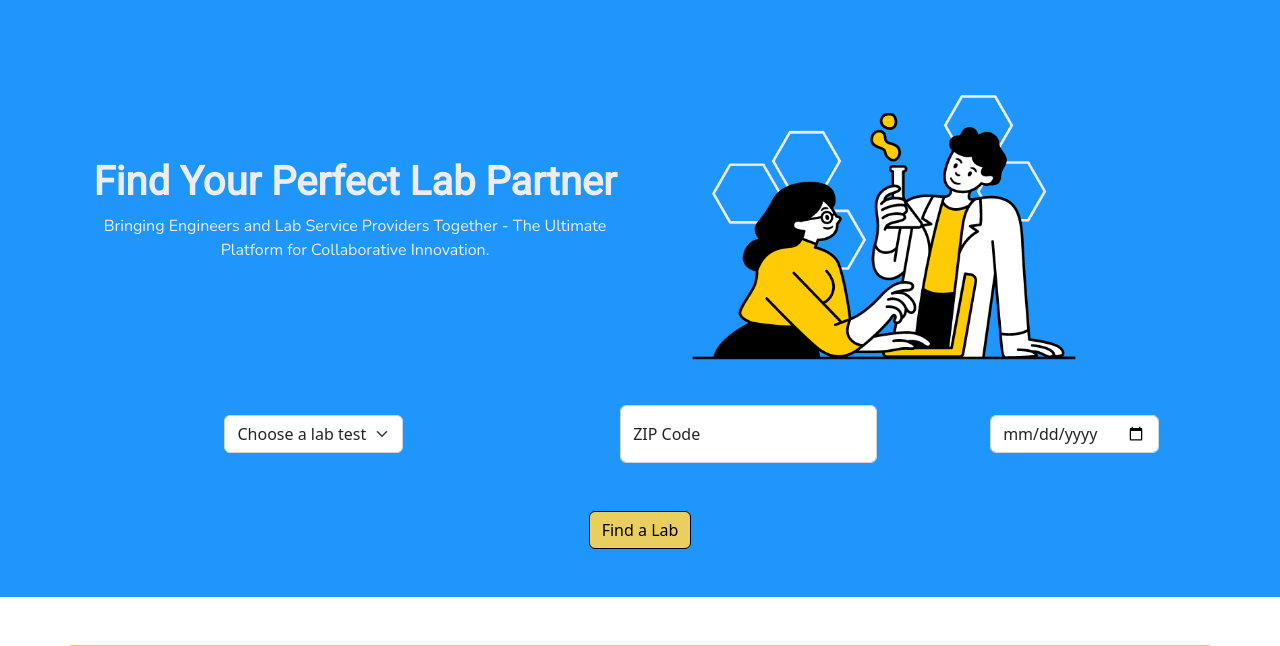
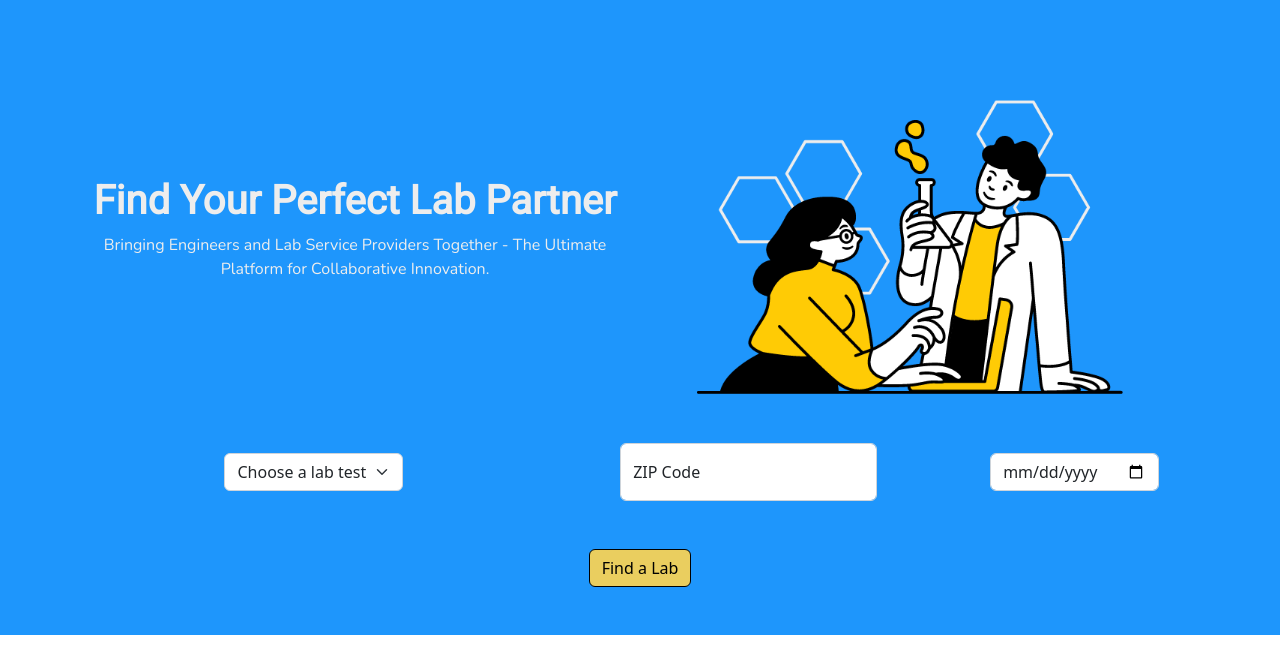
Before and after one commit to bharding216/labs, a Python web app: template project/templates/index.html in a window 1280 px wide. Shown: the part 76-722 px from the top of the page. Run offline with Jinja, Linux system fonts and the light colour scheme; the template is opened without the code that fills it, so the values that code supplies are empty; some libraries are stand-ins or nearby versions.

Commit message:
edited image position

```diff
--- a/project/static/css/main.css
+++ b/project/static/css/main.css
@@ -91,8 +91,8 @@ p {
 /*small screen*/
 @media (max-width: 499px) {
   #lab_techs {
-    width: 100px;
-    height: auto;
+    max-width: 100%;
+    max-height: 100%;
   }
 }
 
@@ -104,8 +104,8 @@ p {
   }
 
   #lab_techs {
-    width: 250px;
-    height: auto;
+    max-width: 100%;
+    max-height: 100%;
   }
 }
 
@@ -116,8 +116,8 @@ p {
   }
 
   #lab_techs {
-    width: 350px;
-    height: auto;
+    max-width: 100%;
+    max-height: 100%;
   }
 }
 
@@ -129,7 +129,7 @@ p {
   }
 
   #lab_techs {
-    width: 450px;
+    width: 500px;
     height: auto;
   }
 }
--- a/project/templates/index.html
+++ b/project/templates/index.html
@@ -38,8 +38,10 @@
                 </div>
             </div>
 
-            <div class="col-6">
-                <img src='/static/lab_techs1.png' id="lab_techs">
+            <div class="col-6 align-items-center d-flex">
+                <div class="text-center">
+                    <img src='/static/lab_techs1.png' id="lab_techs">
+                </div>
             </div>
         </div>
     </div>
```
Also changed, not shown: 1 other file.
